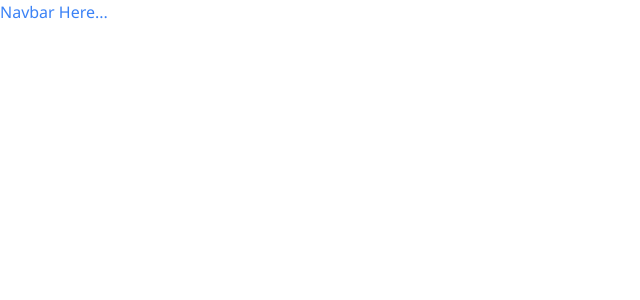
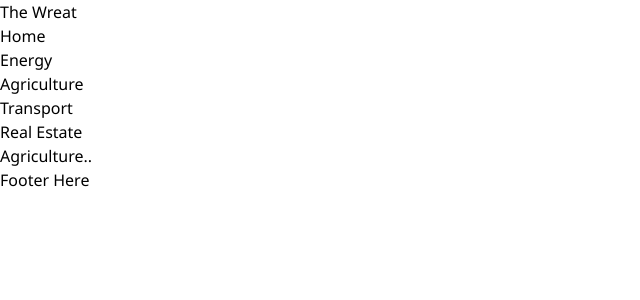
Before and after one commit to Andrew-Ochieng/the-wreat, a React (Create React App) app: page /agriculture in a window 1280 px wide. Before the commit this address had no page. Shown: the top 300 px of the page, without its empty margins (0-640 px from the left). Built offline with nearby package versions, Linux system fonts and the light colour scheme.

Commit message:
add routing && pages

```diff
--- a/src/App.js
+++ b/src/App.js
@@ -1,17 +1,34 @@
 import { BrowserRouter as Router, Routes, Route } from 'react-router-dom';
 import './App.css';
 import Navbar from './components/Navbar';
+import Footer from './components/Footer';
+import Home from './pages/Home';
+import Create from './pages/Create';
+import Energy from './pages/Energy';
+import Agriculture from './pages/Agriculture';
+import Transport from './pages/Transport';
+import RealEstate from './pages/RealEstate';
+import WasteManagement from './pages/WasteManagement';
+
 
 function App() {
   return (
     <div className="App">
       <Router>
         <Navbar />
+
         <Routes>
-          <Route />
+          <Route path='/' element={ <Home /> }/>
+          <Route path='/energy' element={ <Energy /> } />
+          <Route path='/agriculture' element={ <Agriculture /> } />
+          <Route path='/Transport' element={ <Transport /> } />
+          <Route path='/realestate' element={ <RealEstate /> } />
+          <Route path='/wastemanagement' element={ <WasteManagement /> } />
+          <Route path='/create' element={ <Create /> } />
         </Routes>
+
+        <Footer />
       </Router>
-
 
     </div>
   );
--- /dev/null
+++ b/src/components/Footer.js
@@ -0,0 +1,9 @@
+const Footer = () => {
+    return (
+        <div>
+            Footer Here
+        </div>
+     );
+}
+
+export default Footer;
--- a/src/components/Navbar.js
+++ b/src/components/Navbar.js
@@ -1,11 +1,39 @@
+import { Link } from "react-router-dom";
+
 const Navbar = () => {
+    // const navLinks = ['Home', 'Energy', 'Agriculture', 'Transport', 'Real Estate', 'Waste Management']
+
     return (
-        <>
-            <div className="text-blue-500">
-                Navbar Here...
-            </div>
+        <div className="">
+            <nav>
+                <div>
+                    <div>
+                        <Link to='/'>The Wreat</Link>
+                    </div>
 
-        </>
+                    <div>
+                        <ul>
+                            <li>
+                                <Link to='/'>Home</Link>
+                            </li>
+                            <li>
+                                <Link to='/energy'>Energy</Link>
+                            </li>
+                            <li>
+                                <Link to='/agriculture'>Agriculture</Link>
+                            </li>
+                            <li>
+                                <Link to='/transport'>Transport</Link>
+                            </li>
+                            <li>
+                                <Link to='/realestate'>Real Estate</Link>
+                            </li>
+                        </ul>
+                    </div>
+                </div>
+            </nav>
+        </div>
+
      );
 }
 
--- /dev/null
+++ b/src/pages/Agriculture.js
@@ -0,0 +1,14 @@
+const Agriculture = () => {
+    return (
+        <>
+            <div>
+                Agriculture..
+
+
+            </div>
+
+        </>
+     );
+}
+
+export default Agriculture;
--- /dev/null
+++ b/src/pages/Energy.js
@@ -0,0 +1,14 @@
+const Energy = () => {
+    return (
+        <>
+            <div>
+
+                Energy..
+
+            </div>
+
+        </>
+     );
+}
+
+export default Energy;
--- /dev/null
+++ b/src/pages/WasteManagement.js
@@ -0,0 +1,12 @@
+const WasteManagement = () => {
+    return (
+        <>
+            <div>
+                Waste Management..
+            </div>
+
+        </>
+     );
+}
+
+export default WasteManagement;
```
